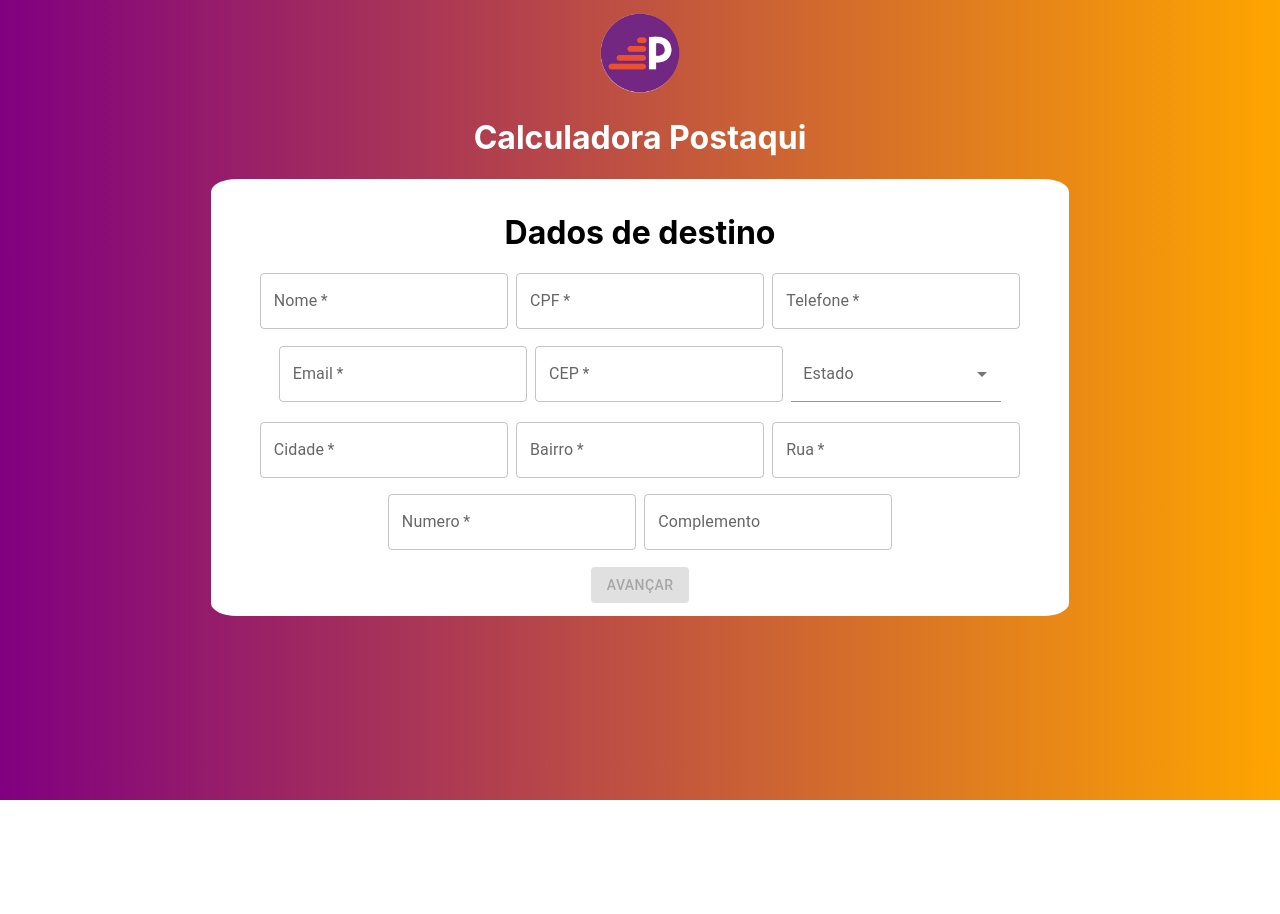
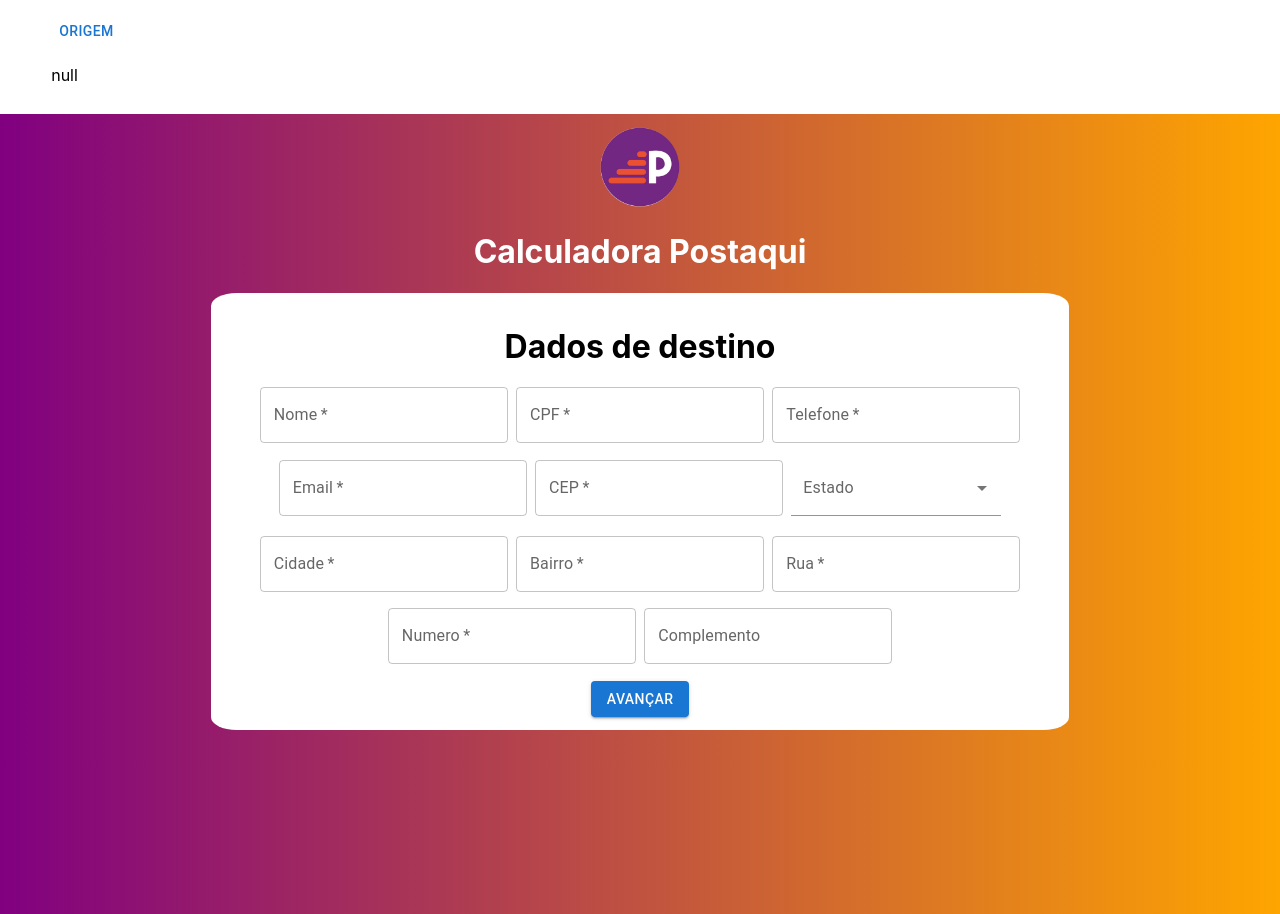
Before and after one commit to GiovaniFZ/Mini-Calculadora, a React (Create React App) app: page /destino in a window 1280 px wide. Before the commit the page ends 800 px from the top, so only its background shows below. Built offline with nearby package versions, Linux system fonts and the light colour scheme.

Commit message:
Form superior

```diff
--- a/src/pages/Destino.js
+++ b/src/pages/Destino.js
@@ -2,6 +2,7 @@ import { useState } from 'react';
 import './Layout.css'
 import { useNavigate, useLocation } from 'react-router-dom';
 import LayoutOrDest from './LayoutOrDest';
+import { Button } from '@mui/material';
 
 function Destino() {
 
@@ -20,6 +21,7 @@ function Destino() {
 
   // Configuração dos dados recebidos
   const dadosOrigem = useLocation().state;
+  const dadosOrigemStr = JSON.stringify(dadosOrigem);
 
   // State e uf são o mesmo
   const uf = state;
@@ -44,8 +46,16 @@ function Destino() {
     navigate(path, { state: { ...x } });
   }
 
+  const layout = LayoutOrDest('/pacote_envio', 'destino', handleClick)
+
   return (
-    LayoutOrDest('/pacote_envio', 'destino', handleClick)
+    <>
+      <form id="pathForm" className='paths'>
+        <Button>Origem</Button>
+        <p>{dadosOrigemStr}</p>
+      </form>
+      {layout}
+    </>
   );
 }
 export default Destino;
--- a/src/pages/Layout.css
+++ b/src/pages/Layout.css
@@ -23,6 +23,11 @@
     justify-content: center;
 }
 
+.paths{
+  padding: 1%;
+  width: 30%;
+  margin-left: 3%;
+}
 
 .box{
   width: 170%;
--- a/src/pages/LayoutOrDest.js
+++ b/src/pages/LayoutOrDest.js
@@ -259,7 +259,7 @@ function LayoutOrDest(path, role, handleClick) {
           </div>
           <Button
             variant="contained"
-            disabled={!fullname || !cpf || !phone || !email || !cep || !state || !city || !neighborhood || !street || !number}
+           // disabled={!fullname || !cpf || !phone || !email || !cep || !state || !city || !neighborhood || !street || !number}
             onClick={() => handleClick(path)}>Avançar
           </Button>
         </form>
```
